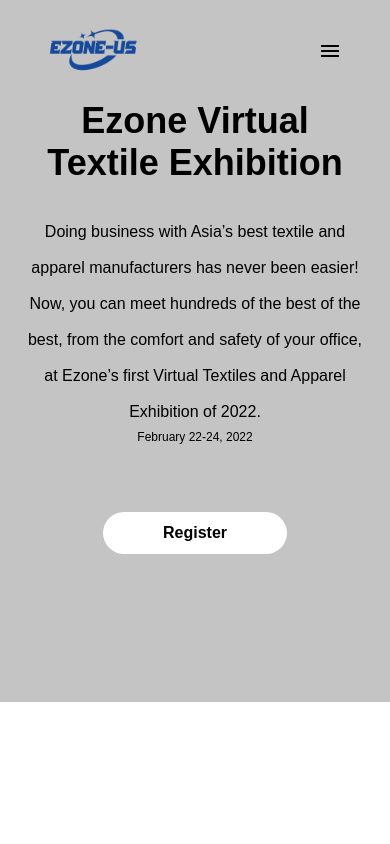
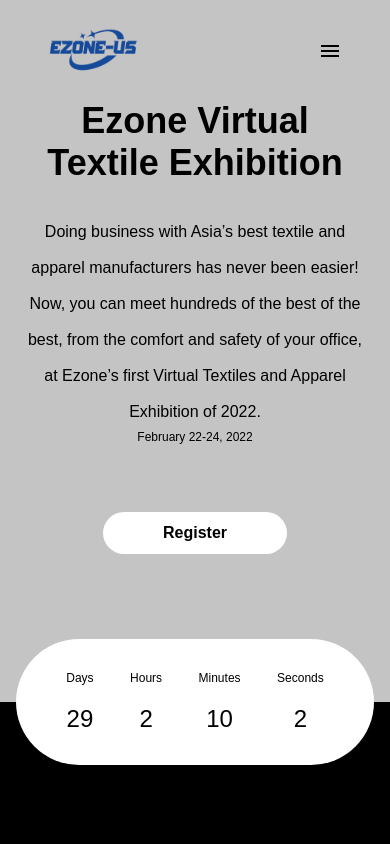
Before and after one commit to da-022412/ezone-fashion, a Next.js app: page / in a window 390 px wide. Shown: the top 844 px of the page. Built offline with nearby package versions, Linux system fonts and the light colour scheme; a web font is replaced by a local one.

Commit message:
Countdown mobile styles

```diff
--- a/pages/index.js
+++ b/pages/index.js
@@ -2,7 +2,6 @@ import Hero from '../components/Hero';
 import Countdown from '../components/Countdown';
 import Information from '../components/Information';
 import Schedule from '../components/Schedule';
-import About from '../components/About';
 
 export default function Home() {
     return (
@@ -16,6 +15,9 @@ export default function Home() {
                 }
             `}</style>
             <Hero />
+            <Countdown />
+            <Information />
+            <Schedule />
         </>
     );
 }
--- a/styles/Countdown.module.scss
+++ b/styles/Countdown.module.scss
@@ -8,12 +8,20 @@
     align-items: center;
     background-color: #fff;
     border-radius: 100px;
+    box-sizing: border-box;
     display: flex;
     justify-content: space-around;
     margin: 0 auto;
+    max-width: 100%;
     padding: toRem(32) toRem(60);
     transform: translate(0, -50%);
     width: $container-width;
+
+    @include md {
+        padding: toRem(32);
+        margin: 0 toRem(16);
+        width: calc(100% - toRem(32));
+    }
 }
 
 .timer {
```
